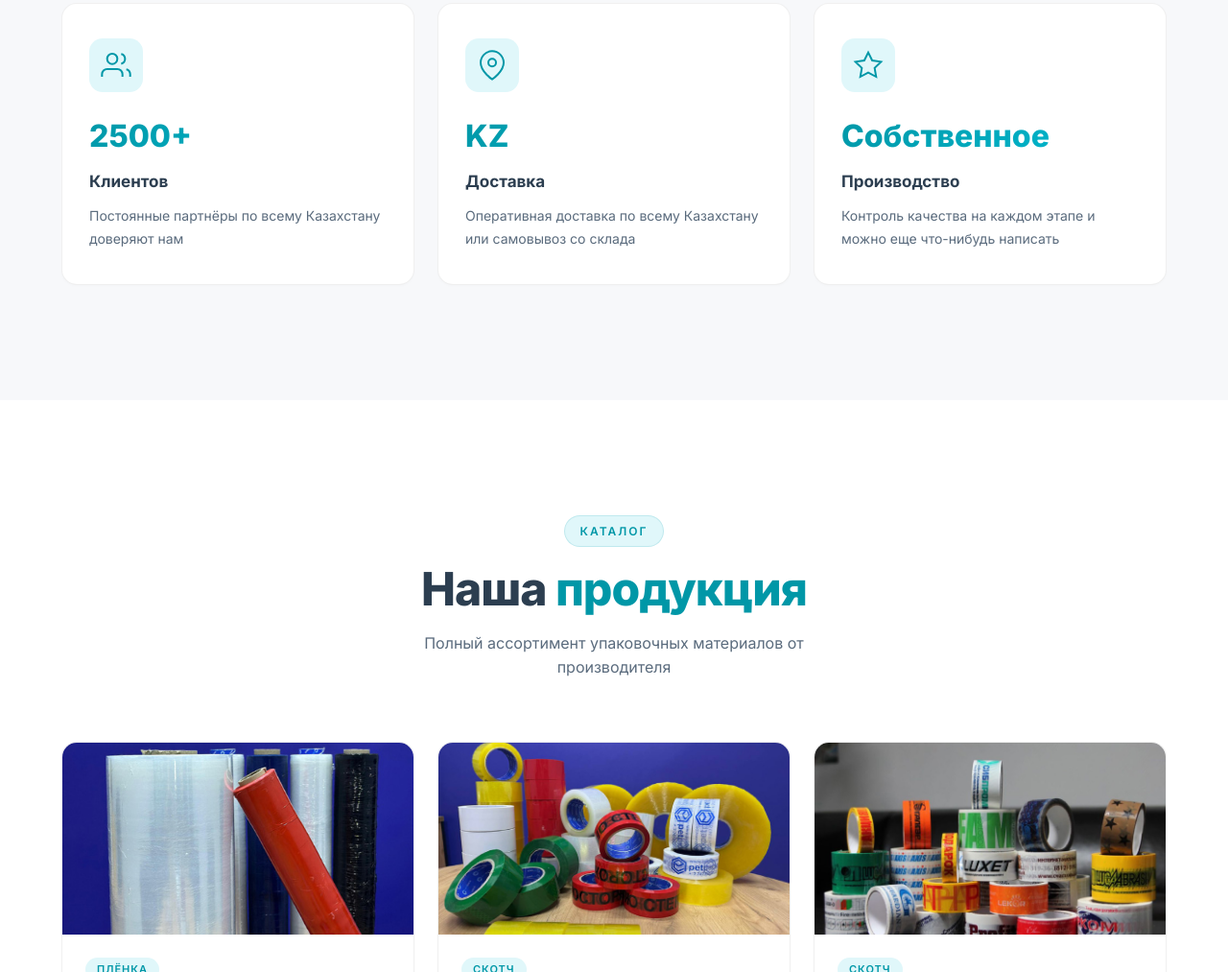
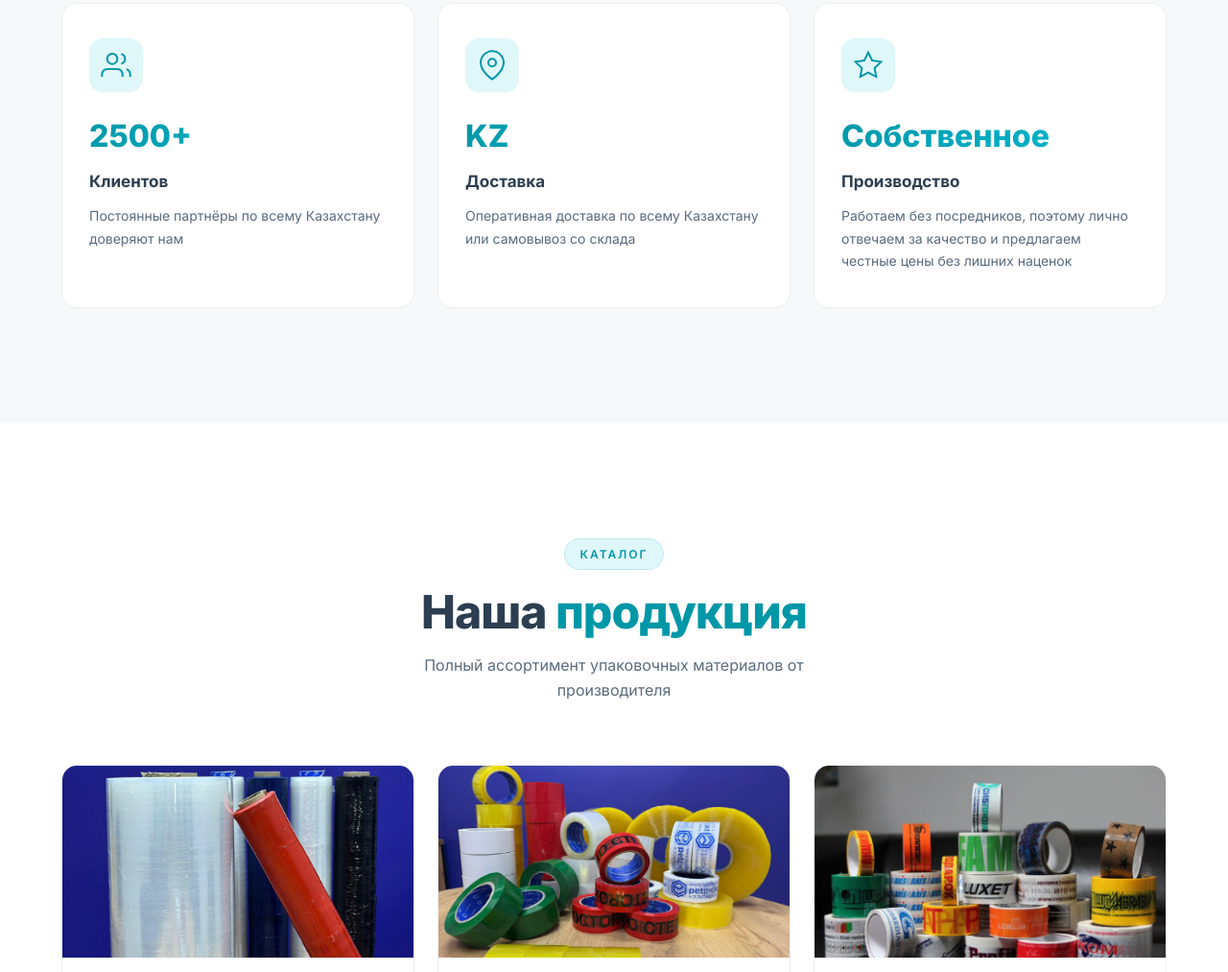
Before and after one commit to gptrabotatimalay/petpack-site-light, a plain HTML site: page index.html in a window 1280 px wide. Shown: the part 2368-3381 px from the top of the page at 96% size. Drawn offline with Linux system fonts and the light colour scheme.

Commit message:
Update quality control description in index.html

```diff
--- a/index.html
+++ b/index.html
@@ -245,7 +245,7 @@
                     </div>
                     <div class="advantage-number">Собственное</div>
                     <h3>Производство</h3>
-                    <p>Контроль качества на каждом этапе и можно еще что-нибудь написать</p>
+                    <p>Работаем без посредников, поэтому лично отвечаем за качество и предлагаем честные цены без лишних наценок</p>
                 </div>
             </div>
         </div>
```
